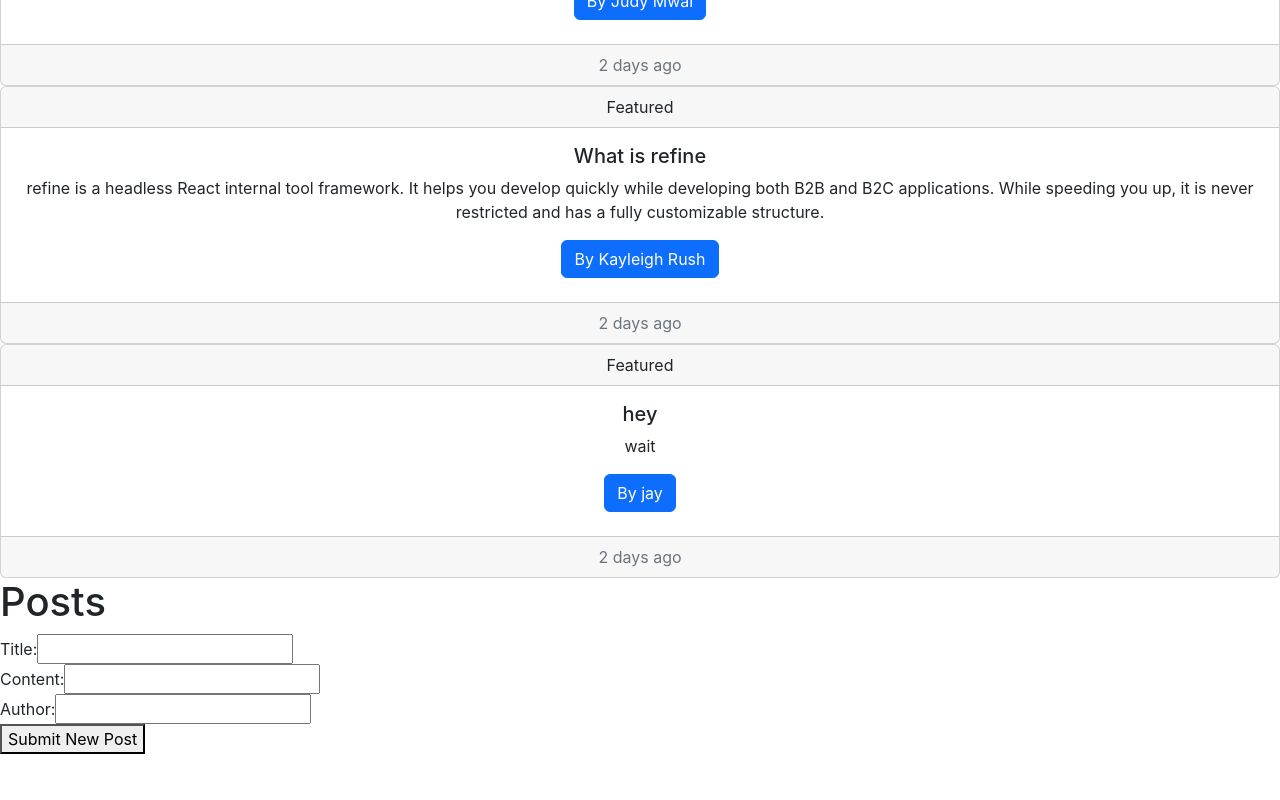
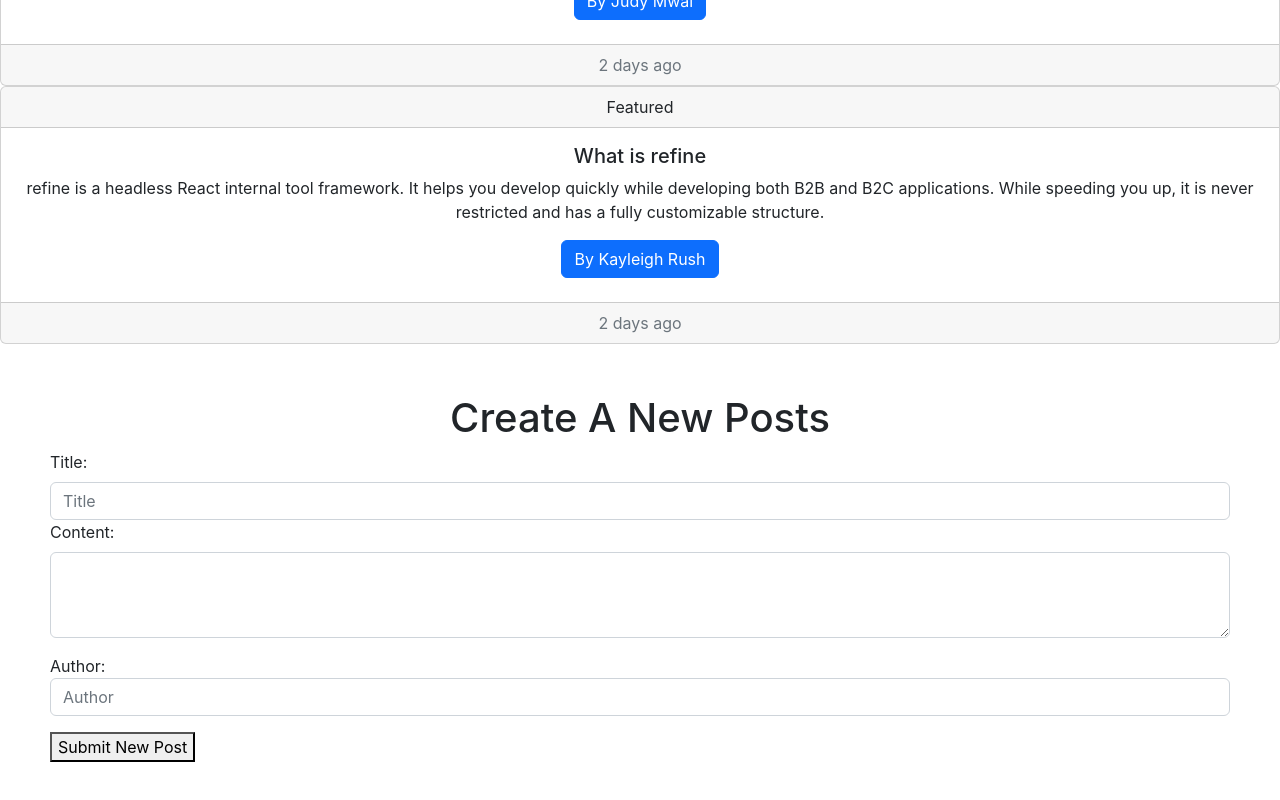
Before and after one commit to Juddymwai/The-Blog-HUB, a React (Create React App) app: page / in a window 1280 px wide. Shown: the part 876-1676 px from the top of the page. Before the commit the page ends 1630 px from the top, so only its background shows below. Built offline with nearby package versions, Linux system fonts and the light colour scheme; data requests are answered from the project's data file.

Commit message:
adds styling to the newpost form

```diff
--- a/db.json
+++ b/db.json
@@ -27,12 +27,7 @@
       "Content": "refine is a headless React internal tool framework. It helps you develop quickly while developing both B2B and B2C applications. While speeding you up, it is never restricted and has a fully customizable structure.",
       "Author": "Kayleigh Rush",
       "Time": "June, 19,2022"
-    },
-    {
-      "Title": "hey",
-      "Content": "wait",
-      "Author": "jay",
-      "id": 5
     }
+
   ]
 }
--- a/src/components/NewPostForm.js
+++ b/src/components/NewPostForm.js
@@ -29,26 +29,26 @@
 
 
     return (
-        <div>
-            <h1>Posts</h1>
+        <div style={{margin: 50+ "px"}}>
+            <h1 style={{textAlign:"center", marginTop: 50 +"px"}}>Create A New Posts</h1>
 
-            <form className='newPost' onSubmit={handleSubmit}>
+            <form class="mb-3" onSubmit={handleSubmit}>
 
                 <div>
 
-                    <label>Title:      </label>
-                    <input type="text" title="title"  onChange={(e)=>setTitle(e.target.value)}/>
+                    <label for="exampleFormControlInput1" class="form-label">Title:      </label>
+                    <input type="text" class="form-control" id="exampleFormControlInput1" placeholder="Title"  onChange={(e)=>setTitle(e.target.value)}/>
                 </div>
 
-                <div>
-                    <label>Content: </label>
-                    <input type="text" content="content" onChange={(e)=>setContent(e.target.value)}/>
+                <div class="mb-3">
+                    <label  for="exampleFormControlTextarea1" class="form-label">Content: </label>
+                    <textarea type="text" class="form-control" id="exampleFormControlTextarea1" rows="3" onChange={(e)=>setContent(e.target.value)}/>
                 </div>
 
-                <div>
-                    <label>Author: </label>
+                <div class="mb-3">
+                    <label >Author: </label>
 
-                    <input type="text" author="author"  onChange={(e)=>setAuthor(e.target.value)}/>
+                    <input type="text" class="form-control" id="exampleFormControlInput1" placeholder="Author"  onChange={(e)=>setAuthor(e.target.value)}/>
                 </div>
 
                 <button type="submit">Submit New Post</button>
```
